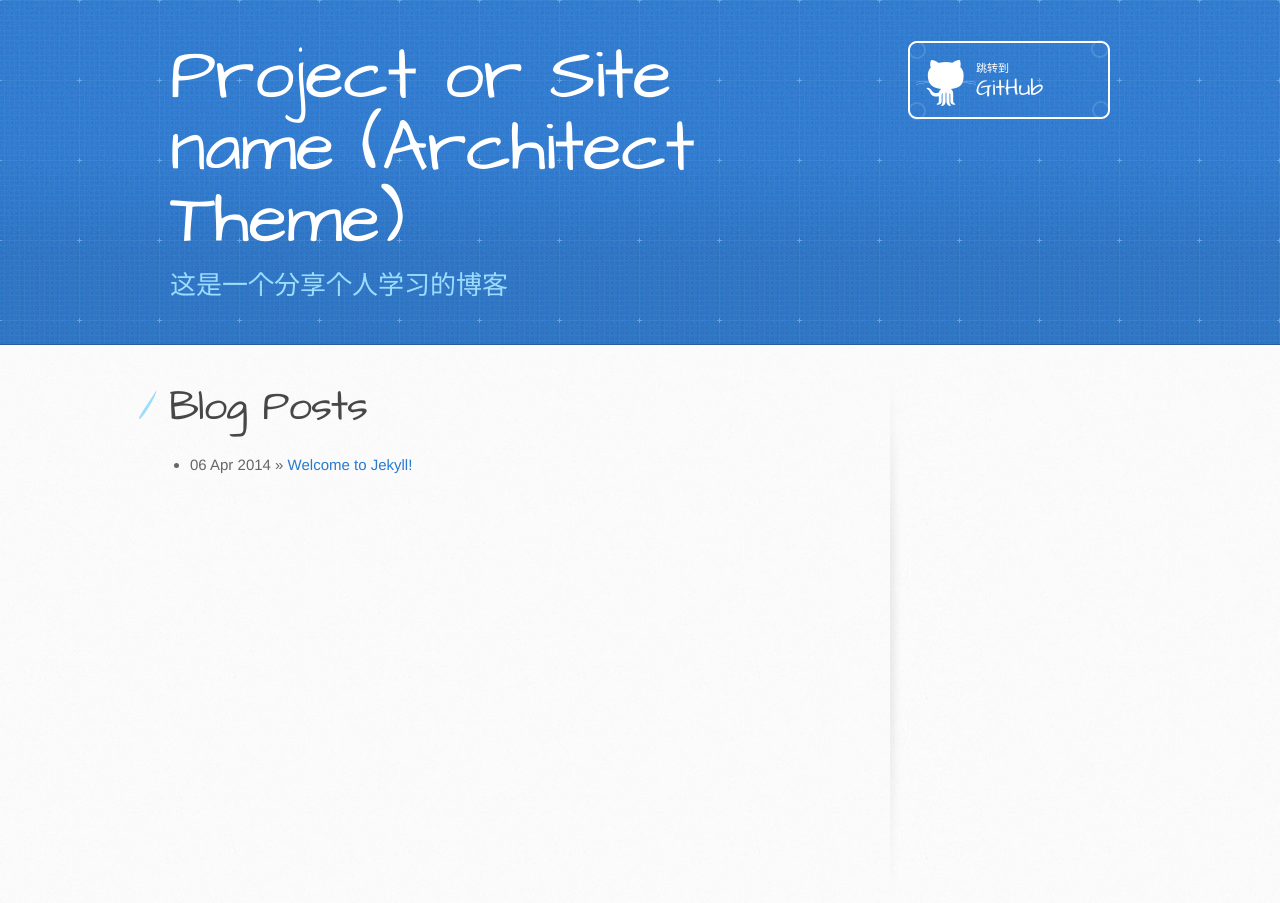
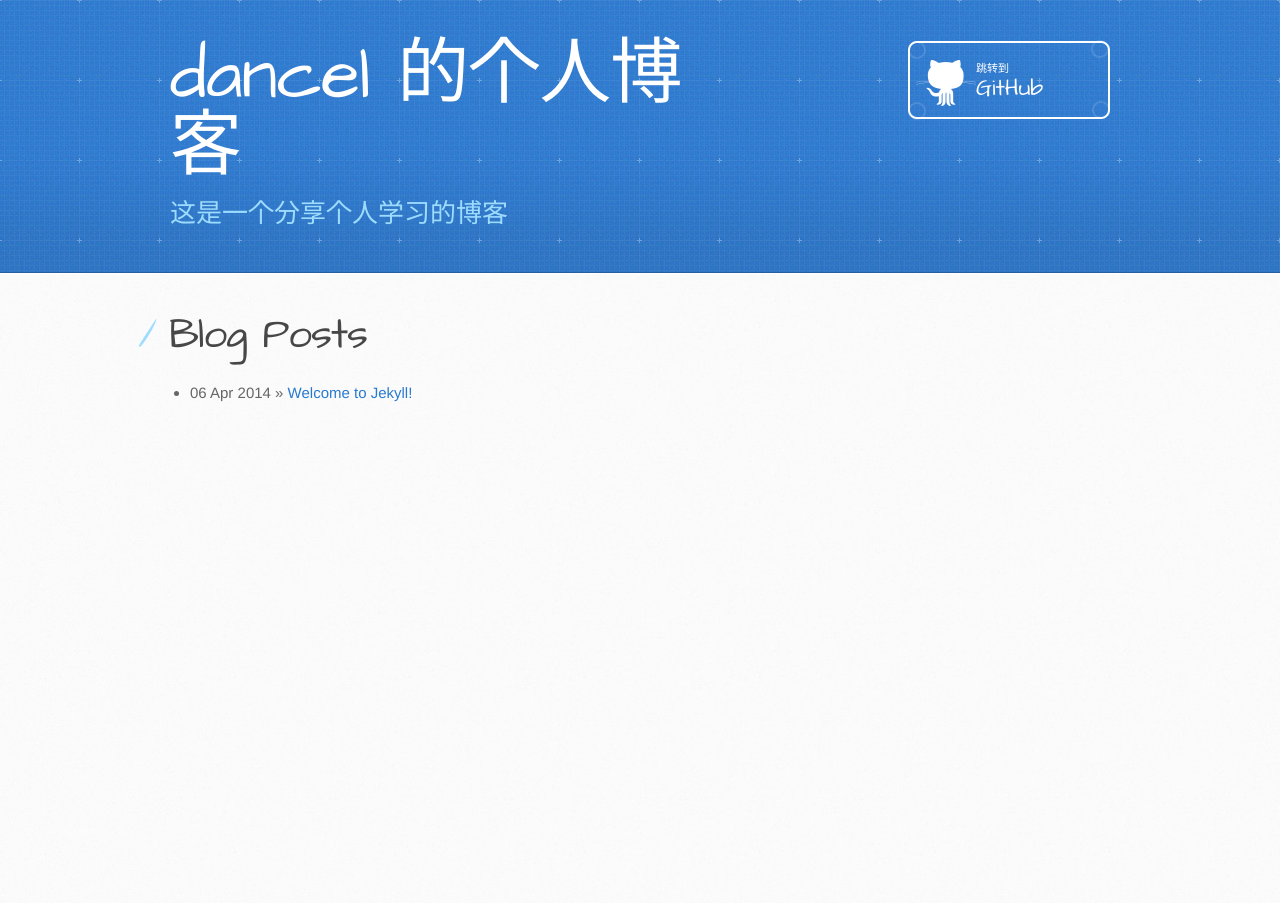
Before and after one commit to secret-k/secret-k.github.io, a Jekyll site: the page built from index.html, in a window 1280 px wide. Built offline with Jekyll 4.4.1, drawn with Linux system fonts in a browser that asks for light colours.

Commit message:
change logo

```diff
--- a/_layouts/default.html
+++ b/_layouts/default.html
@@ -19,7 +19,7 @@
   <body>
     <header>
       <div class="inner">
-        <h1> {{ site.name }} </h1>
+        <h1> dancel 的个人博客 </h1>
         <h2>这是一个分享个人学习的博客</h2>
         <a href="#" class="button"><small>跳转到</small> GitHub</a>
       </div>
@@ -33,22 +33,22 @@
 
         </section>
 
-        <aside id="sidebar">
-          <!-- <a href="https://github.com/pietromenna/jekyll-architect-theme/archive/master.zip" class="button">
+        <!-- <aside id="sidebar">
+          <a href="https://github.com/pietromenna/jekyll-architect-theme/archive/master.zip" class="button">
             <small>Download</small>
             .zip file
           </a>
           <a href="https://github.com/pietromenna/jekyll-architect-theme/archive/master.tar.gz" class="button">
             <small>Download</small>
             .tar.gz file
-          </a> -->
+          </a>
 
-          <!-- <p class="repo-owner"><a href="https://github.com/jasonlong/architect-theme">architect-theme</a> is maintained by <a href="https://github.com/jasonlong">jasonlong</a>.</p>
+          <p class="repo-owner"><a href="https://github.com/jasonlong/architect-theme">architect-theme</a> is maintained by <a href="https://github.com/jasonlong">jasonlong</a>.</p>
 
           <p class="repo-owner"><a href="https://github.com/pietromenna/jekyll-architect-theme">jekyll-architect-theme</a> is maintained by <a href="https://github.com/pietromenna">pietromenna</a>.</p>
 
-          <p>This page was generated by <a href="https://pages.github.com">GitHub Pages</a>.</p> -->
-        </aside>
+          <p>This page was generated by <a href="https://pages.github.com">GitHub Pages</a>.</p>
+        </aside> -->
       </div>
     </div>
 
```
Also changed, not shown: README.md (deleted).
